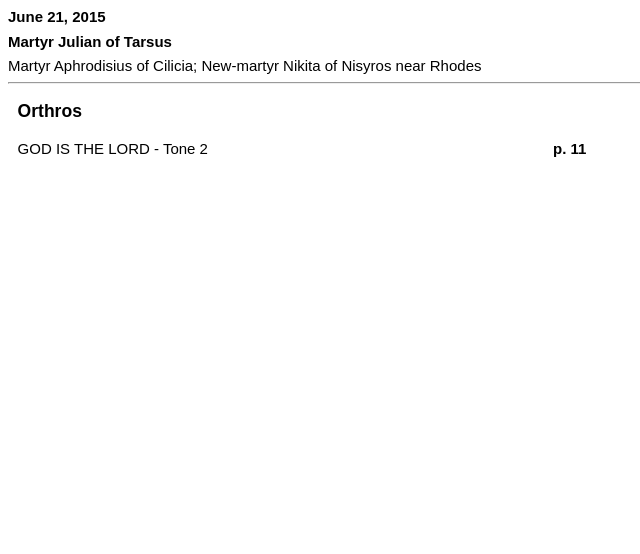
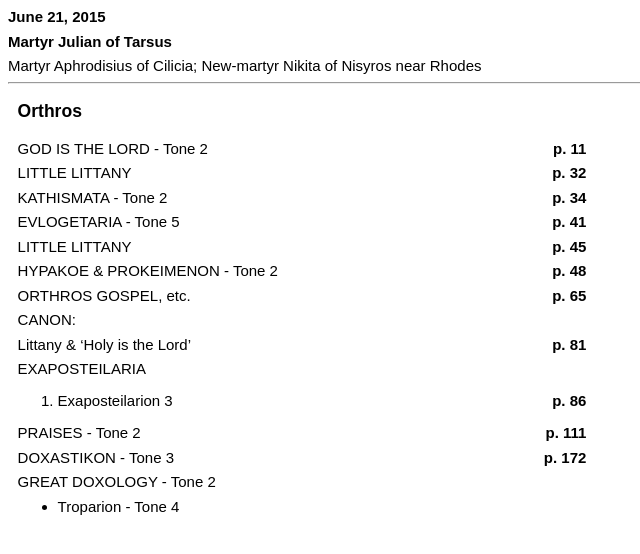
Before and after one commit to JPry/choir-guides, a Jekyll site: the page built from _posts/2015-06-21-Martyr-Julian-of-Tarsus.md, in a window 1280 px wide. Shown: the top 554 px of the page, without its empty margins (0-640 px from the left). Built offline with Jekyll 4.4.1, drawn with Linux system fonts in a browser that asks for light colours.

Commit message:
Full orthrose layout

```diff
--- a/_includes/orthros.md
+++ b/_includes/orthros.md
@@ -1 +1,42 @@
 GOD IS THE LORD - Tone {{ page.tone }} **p. {{ site.data.vars.god_is_the_lord[page.tone] }}**{: class="right" }
+
+{% for hymn in page.apolytikion %}
+1. {{ hymn }}
+{% endfor %}
+
+LITTLE LITTANY **p. 32**{: class="right" }
+
+KATHISMATA - Tone {{ page.tone }} **p. {{ site.data.vars.kathismata[page.tone] }}**{: class="right" }
+
+EVLOGETARIA - Tone 5 **p. 41**{: class="right" }
+
+LITTLE LITTANY **p. 45**{: class="right" }
+
+HYPAKOE & PROKEIMENON - Tone {{ page.tone }} **p. {{ site.data.vars.hypakoe[page.tone] }}**{: class="right" }
+
+ORTHROS GOSPEL, etc. **p. 65**{: class="right" }
+
+CANON: {{ page.canon }}
+
+Littany & 'Holy is the Lord' **p. {{ site.data.vars.little_ektenia_3[page.little_ektenia_3] }}**{: class="right" }
+
+EXAPOSTEILARIA
+
+{% if page.normal_exaposteilarion %}
+1. Exaposteilarion {{ page.eothinon }} **p. {{ site.data.vars.exaposteilarion[page.eothinon] }}**{: class="right" }
+{% endif %}
+{% for exa in page.exaposteilaria %}
+1. {{ exa }}
+{% endfor %}
+
+PRAISES - Tone {{ page.tone }} **p. {{ site.data.vars.praises[page.tone] }}**{: class="right" }
+
+DOXASTIKON - Tone {{ site.data.vars.doxasticon[page.eothinon]['tone'] }} **p. {{ site.data.vars.doxasticon[page.eothinon]['page'] }}**{: class="right" }
+
+GREAT DOXOLOGY - Tone {{ page.tone }}
+
+{% if page.tone <= 4 %}
+* Troparion - Tone 4
+{% else %}
+* Troparion - Tone 8
+{% endif %}
```
